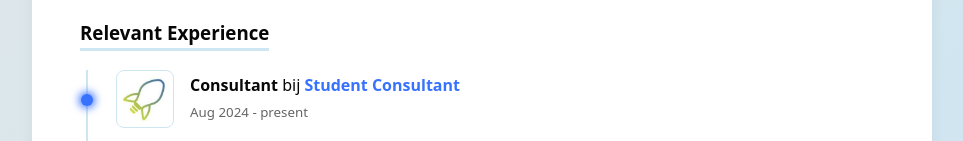
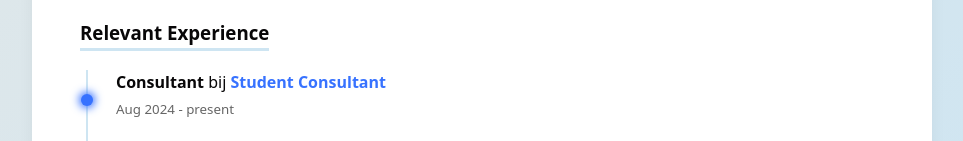
Before and after one commit to rkoelewijn/resume, a Vue app: page / in a window 1280 px wide. Shown: the part 607-748 px from the top of the page, without its empty margins (158-1121 px from the left). Built offline with nearby package versions, Linux system fonts and the light colour scheme; no server answers.

Commit message:
more fixes before build

```diff
--- a/src/data/en.ts
+++ b/src/data/en.ts
@@ -129,7 +129,7 @@ export const enData: ResumeData = {
       category: 'data',
       type: "Academic Thesis",
       tech: ["Python", "scikit-learn", "Polars", "NumPy", "LaTeX"],
-      summary: "Developed an automated methodology pipeline to detect hallucinations in large language models."
+      description: "Developed an automated methodology pipeline to detect hallucinations in large language models."
     },
     {
       id: "portfolio-architecture",
--- a/src/data/nl.ts
+++ b/src/data/nl.ts
@@ -68,15 +68,17 @@ export const nlData: ResumeData = {
       id: "llm-thesis",
       title: "LLM Hallucinatie Detectie Pijplijn (Cloudspeakers)",
       type: "Academische Scriptie",
+      category: 'data',
       tech: ["Python", "scikit-learn", "Polars", "NumPy", "LaTeX"],
-      summary: "Een geautomatiseerde methodologie pijplijn ontwikkeld om hallucinaties in grote taalmodellen te detecteren."
+      description: "Een geautomatiseerde methodologie pijplijn ontwikkeld om hallucinaties in grote taalmodellen te detecteren."
     },
     {
       id: "portfolio-architecture",
       title: "Interactief Vue.js Portfolio",
       type: "Frontend Architectuur & API Integratie",
+      category: 'web',
       tech: ["Vue 3", "TypeScript", "GitHub API", "CSS Variables"],
-      summary: "Een reactieve, tweetalige portfolio-applicatie, vanaf de basis opgebouwd om frontend-architectuur en live data-integratie te demonstreren."
+      description: "Een reactieve, tweetalige portfolio-applicatie, vanaf de basis opgebouwd om frontend-architectuur en live data-integratie te demonstreren."
     },
   ],
   skills: {
--- a/src/views/HomeView.vue
+++ b/src/views/HomeView.vue
@@ -163,10 +163,10 @@ onMounted(() => {
       <div class="timeline-content">
         <div class="card-header">
           <img
-            v-if="job.logoLight"
-            :src="isDarkMode && job.logoDark ? job.logoDark : job.logoLight"
+            v-if="job.logo"
+            :src="job.logo"
             :alt="job.company + ' logo'"
-            :class="['company-logo', { 'is-inverted': isDarkMode && !job.logoDark }]"
+            class="company-logo"
           />
           <div>
             <strong>{{ job.role }}</strong> {{ currentLang === 'en' ? 'at' : 'bij' }}
--- a/src/views/LlmThesisView.vue
+++ b/src/views/LlmThesisView.vue
@@ -1,9 +1,9 @@
 <script setup lang="ts">
 import { RouterLink } from 'vue-router'
-import allResumeData from '@/resumeData.json'
+import { en } from '@/data/en' // Adjust the path if your data folder is different
 
-// We will pull the specific project data from your JSON so the title and tech stack stay synced
-const projectData = allResumeData.en.projects.find(p => p.id === 'llm-thesis')
+// Fix the missing file AND the 'p' type error at the same time:
+const projectData = en.projects.find((p: any) => p.id === 'llm-thesis')
 </script>
 
 <template>
```
